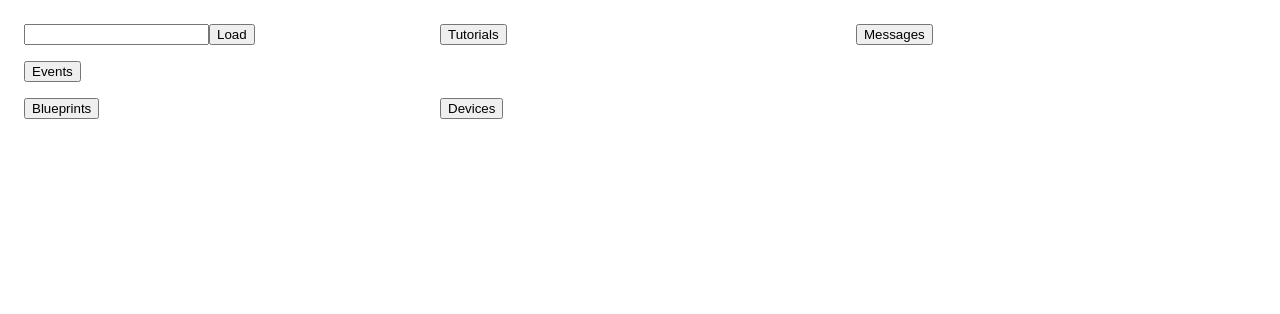
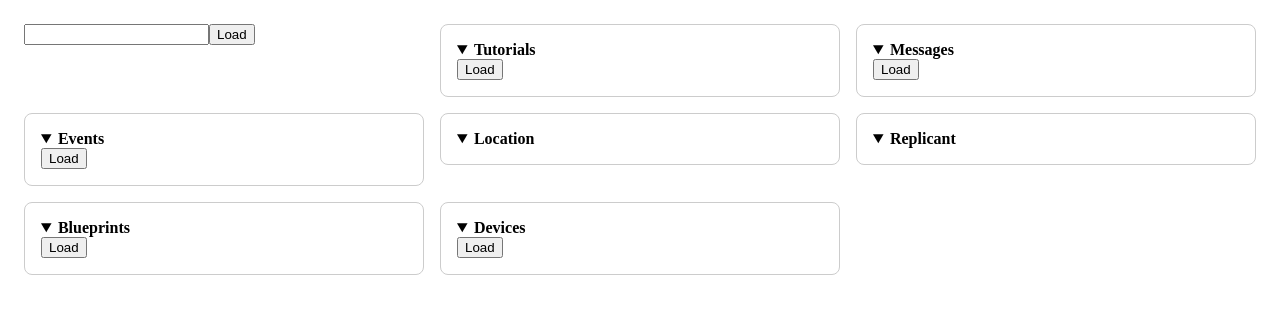
Before and after one commit to gcapell/replicant, an Angular app in the folder ui/: page / in a window 1280 px wide. Shown: the top 314 px of the page. Built offline with nearby package versions, Linux system fonts and the light colour scheme.

Commit message:
add <details> wrapper for each grid box

```diff
--- a/ui/src/app/app.html
+++ b/ui/src/app/app.html
@@ -1,11 +1,32 @@
-<main class="dashboard"><app-account-data/>
-<app-tutorials/>
-<app-messages/>
-<app-events/>
-<app-location/>
-<app-replicant/>
-<app-blueprints/>
-<app-devices/>
+<main class="dashboard"><app-account-data />
+    <details open>
+        <summary>Tutorials</summary>
+        <app-tutorials />
+    </details>
+    <details open>
+        <summary>Messages</summary>
+        <app-messages />
+    </details>
+    <details open>
+        <summary>Events</summary>
+        <app-events />
+    </details>
+    <details open>
+        <summary>Location</summary>
+        <app-location />
+    </details>
+    <details open>
+        <summary>Replicant</summary>
+        <app-replicant />
+    </details>
+    <details open>
+        <summary>Blueprints</summary>
+        <app-blueprints />
+    </details>
+    <details open>
+        <summary>Devices</summary>
+        <app-devices />
+    </details>
 </main>
 
 @if (api.errorMessage(); as e) {
--- a/ui/src/app/app.scss
+++ b/ui/src/app/app.scss
@@ -3,4 +3,16 @@
   grid-template-columns: repeat(auto-fit, minmax(300px, 1fr));
   gap: 1rem;
   padding: 1rem;
+  align-items: start; // so a collapsed panel doesn't stretch to its neighbour's height
+
+  > details {
+    border: 1px solid #ccc;
+    border-radius: 8px;
+    padding: 1rem;
+  }
+
+  summary {
+    cursor: pointer;
+    font-weight: bold;
+  }
 }
--- a/ui/src/app/blueprints/blueprints.html
+++ b/ui/src/app/blueprints/blueprints.html
@@ -1,4 +1,4 @@
-<button (click)="api.listBlueprints()">Blueprints</button>
+<button (click)="api.listBlueprints()">Load</button>
 @if (api.blueprintList(); as bps) {
     <h1>BluePrints</h1>
     <table>
--- a/ui/src/app/devices/devices.html
+++ b/ui/src/app/devices/devices.html
@@ -1,4 +1,4 @@
-<button (click)="api.listDevices()">Devices</button>
+<button (click)="api.listDevices()">Load</button>
 @if (api.deviceList(); as dl) {
     <h1>Devices</h1>
     <details>
--- a/ui/src/app/events/events.html
+++ b/ui/src/app/events/events.html
@@ -1,4 +1,4 @@
-<button (click)="api.listEvents()">Events</button>
+<button (click)="api.listEvents()">Load</button>
 @if (api.eventList(); as el) {
     <h1>Events</h1>
     <details>
--- a/ui/src/app/messages/messages.html
+++ b/ui/src/app/messages/messages.html
@@ -1,4 +1,4 @@
-<button (click)="api.listMessages()">Messages</button>
+<button (click)="api.listMessages()">Load</button>
 @if (api.messageList(); as ml) {
     <h1>Messages</h1>
     <details>
--- a/ui/src/app/tutorials/tutorials.html
+++ b/ui/src/app/tutorials/tutorials.html
@@ -1,4 +1,4 @@
-<button (click)="api.listTutorials()">Tutorials</button>
+<button (click)="api.listTutorials()">Load</button>
 
 @if (api.tutorialList(); as t) {
     <h1>Tutorials</h1>
```
